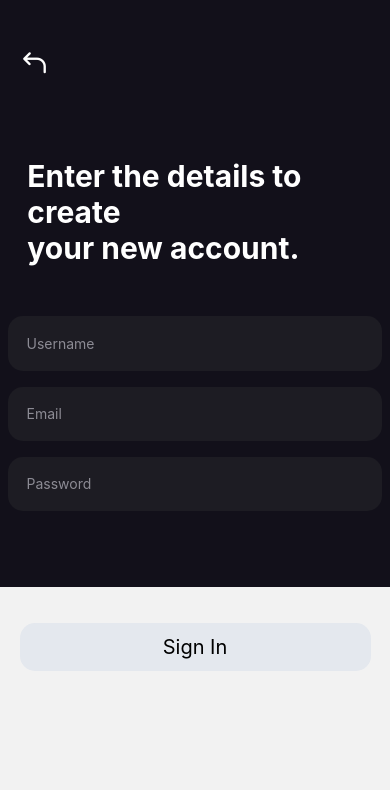
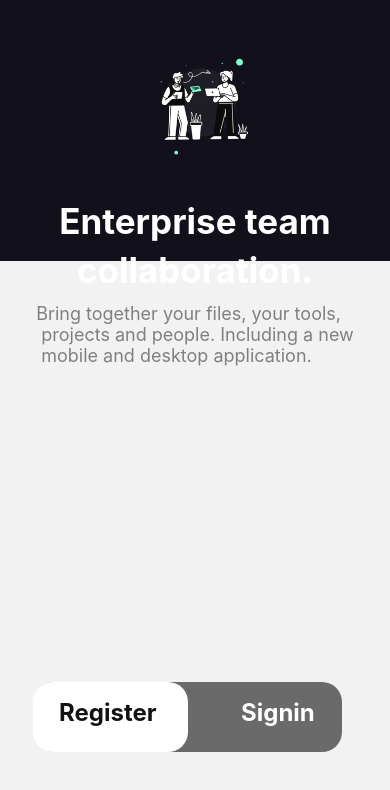
Before and after one commit to pilladipesh33/SneakerApp, a React Native app: screen /Dashboard in a window 390 px wide. Shown: the top 790 px of the page. Built offline with nearby package versions, Linux system fonts and the light colour scheme.

Commit message:
UI Improved

```diff
--- a/navigation/AuthNav.js
+++ b/navigation/AuthNav.js
@@ -14,7 +14,7 @@ export const AuthNav = () => {
         useNativeDriver: true,
         headerShown: false,
       }}
-      initialRouteName={'Signup'}
+      initialRouteName={'Welcome'}
       detachInactiveScreens={false}>
       <Stack.Screen name="Welcome" component={WelcomeScreen} />
       <Stack.Screen name="Login" component={Login} />
--- a/navigation/MainTab.js
+++ b/navigation/MainTab.js
@@ -1,12 +1,19 @@
-import React, {useState, useEffect} from 'react';
+import React, {useState, useEffect, useRef} from 'react';
 import {createMaterialBottomTabNavigator} from '@react-navigation/material-bottom-tabs';
-import MaterialCommunityIcons from 'react-native-vector-icons/MaterialCommunityIcons';
 import {useSelector} from 'react-redux';
-import {StyleSheet} from 'react-native'
+import {StyleSheet, View, Animated, Dimensions} from 'react-native';
 import Profile from '../screens/Profile';
 import Dashboard from '../screens/Dashboard';
+import AntDesign from 'react-native-vector-icons/AntDesign';
+
 
 const Tab = createMaterialBottomTabNavigator();
+
+function getWidth() {
+  let width = Dimensions.get('window').width;
+  width = width - 40;
+  return width / 4;
+}
 
 const MainTab = () => {
   const theme = useSelector(state => state.theme);
@@ -16,7 +23,12 @@ const MainTab = () => {
     setMode(theme.mode);
   }, [theme]);
 
+  //Animated Tab indicator
+  const tabOffsetValue = useRef(new Animated.Value(0)).current;
+
+
   return (
+    <View style={{flex: 1}}>
     <Tab.Navigator
       initialRouteName="Dashboard"
       activeColor={mode=='light' ? 'black' : 'white'}
@@ -28,7 +40,7 @@ const MainTab = () => {
         options={{
           tabBarLabel: 'Home',
           tabBarIcon: () => (
-            <MaterialCommunityIcons name="home" color={'#B9345A'} size={26} />
+            <AntDesign name="home" color={'#B9345A'} size={26} />
           ),
         }}
       />
@@ -38,8 +50,8 @@ const MainTab = () => {
         options={{
           tabBarLabel: 'Profile',
           tabBarIcon: () => (
-            <MaterialCommunityIcons
-              name="face-man-profile"
+            <AntDesign
+              name="user"
               color={'#B9345A'}
               size={26}
             />
@@ -47,9 +59,11 @@ const MainTab = () => {
         }}
       />
     </Tab.Navigator>
+    <View style={styles.indicator}>
+      </View>
+    </View>
   );
 };
-
 export default MainTab;
 
 const styles = StyleSheet.create({
@@ -58,5 +72,14 @@ const styles = StyleSheet.create({
   },
   bgColor_dark: {
     backgroundColor: '#121212',
+  },
+  indicator: {
+    height: 2,
+    width: getWidth() - 10,
+    backgroundColor: 'red',
+    position: 'absolute',
+    bottom: 54,
+    left: 70,
+    borderRadius: 10
   }
 })
--- a/screens/Dashboard.js
+++ b/screens/Dashboard.js
@@ -7,14 +7,19 @@ import {
   FlatList,
   TouchableOpacity,
   Dimensions,
+  Platform,
 } from 'react-native';
 import React, {useEffect, useState} from 'react';
 import {useSelector} from 'react-redux';
 import firestore from '@react-native-firebase/firestore';
+import Carousel from 'react-native-snap-carousel';
+import MaterialCommunityIcons from 'react-native-vector-icons/MaterialCommunityIcons';
+import AntDesign from 'react-native-vector-icons/AntDesign';
 
-const {width} = Dimensions.get('screen');
-const ITEM_WIDTH = width * 0.7;
-const ITEM_HEIGHT = ITEM_WIDTH * 1.54;
+const {width: screenWidth} = Dimensions.get('screen');
+// const ITEM_WIDTH = width * 0.7;
+// const ITEM_HEIGHT = ITEM_WIDTH * 1.54;
+// const SPACING = 10;
 
 const Dashboard = ({navigation}) => {
   const theme = useSelector(state => state.theme);
@@ -44,35 +49,48 @@ const Dashboard = ({navigation}) => {
 
   const renderItem = ({item, index}) => {
     return (
-      <View style={styles.imageCar}>
-        <TouchableOpacity onPress={() => navigation.navigate('Details', {key: item})}>
-          <Image source={{uri: item.image}} style={styles.photo} />
+      <View>
+        <View style={styles.item}>
+          <Image
+            source={{uri: item.image}}
+            containerStyle={styles.imageContainer}
+            style={styles.images}
+          />
+        </View>
+        <TouchableOpacity style={styles.container} onPress={() => navigation.navigate('Details', {key: item})}>
+          <View style={styles.rect}>
+            <Text style={styles.buttonText}>{item.Title}</Text>
+          </View>
         </TouchableOpacity>
-        <Text style={styles.heading}>{item.Title}</Text>
       </View>
     );
   };
 
   return (
-    <View style={mode == 'light' ? styles.screen_light : styles.screen_dark}>
-      <View style={[StyleSheet.absoluteFillObject]}>
-        {/* {Data.map((item, index) => {
-          return <Image key={`image${index}`} source={{uri: JSON.stringify(item.image)}} style={[StyleSheet.absoluteFillObject]}/>;
-        })} */}
-        <Image
-          source={require('../assets/image/bg.jpg')}
-          style={styles.bgImage}
-          blurRadius={30}
+    <View style={styles.screen}>
+      <View style={styles.heading}>
+        <View style={styles.icons_1}>
+          <MaterialCommunityIcons name="dots-grid" color={'black'} size={20} />
+          <View>
+            <AntDesign
+              name="search1"
+              color={'black'}
+              size={20}
+            />
+          </View>
+        </View>
+        <Text style={styles.headingText}>Sneaker Store</Text>
+      </View>
+      <View>
+        <Carousel
+          sliderWidth={screenWidth}
+          sliderHeight={screenWidth}
+          itemWidth={screenWidth - 100}
+          data={Data}
+          renderItem={renderItem}
+          hasParallaxImages={true}
         />
       </View>
-
-      <FlatList
-        data={Data}
-        keyExtractor={item => item.id.toString()}
-        horizontal
-        pagingEnabled
-        renderItem={renderItem}
-      />
     </View>
   );
 };
@@ -80,35 +98,57 @@ const Dashboard = ({navigation}) => {
 export default Dashboard;
 
 const styles = StyleSheet.create({
+  screen: {
+    ...StyleSheet.absoluteFill,
+    backgroundColor: 'white',
+  },
   image: {
     position: 'absolute',
   },
-  screen_light: {
+  item: {
+    width: screenWidth - 60,
+    height: screenWidth + 60,
+    marginTop: '15%',
+  },
+  imageContainer: {
+    flex: 1,
+    marginBottom: Platform.select({ios: 0, android: 1}), // Prevent a random Android rendering issue
     backgroundColor: 'white',
-    flex: 1,
+    borderRadius: 8,
   },
-  screen_dark: {
-    backgroundColor: '#121212',
-    flex: 1,
-  },
-  imageCar: {
-    width: width,
-    justifyContent: 'center',
-    alignItems: 'center',
-  },
-  photo: {
-    height: ITEM_HEIGHT,
-    width: ITEM_WIDTH,
+  images: {
+    ...StyleSheet.absoluteFillObject,
     resizeMode: 'cover',
-    borderRadius: 16,
-  },
-  bgImage: {
-    width: ITEM_WIDTH * 1.9,
+    borderRadius: 25,
+    width: '90%',
   },
   heading: {
-    fontSize: 30,
+    marginLeft: '5%',
+    marginTop: '10%',
+    marginRight: '5%',
+  },
+  headingText: {
+    fontSize: 40,
     fontWeight: '700',
-    marginTop: 25,
+    fontStyle: 'italic',
+    color: '#B9345A',
+    padding: '4%',
+  },
+  icons_1: {
+    flexDirection: 'row',
+    justifyContent: 'space-between',
+  },
+  rect: {
+    width: screenWidth - 276,
+    backgroundColor: '#292d3e',
+    borderBottomLeftRadius: 30,
+    borderTopRightRadius: 30,
+    borderBottomRightRadius: 30,
+    marginLeft: 50,
+    marginTop: -30,
+    padding: '5%'
+  },
+  buttonText: {
     color: 'white',
-  },
+  }
 });
--- a/screens/Details.js
+++ b/screens/Details.js
@@ -3,16 +3,17 @@ import {
   StyleSheet,
   View,
   Text,
-  Image,
+  ImageBackground,
   Dimensions,
   ScrollView,
 } from 'react-native';
 import MaterialCommunityIcons from 'react-native-vector-icons/MaterialCommunityIcons';
 import {useSelector} from 'react-redux';
+import AntDesign from 'react-native-vector-icons/AntDesign';
 
 const {width} = Dimensions.get('screen');
-const ITEM_WIDTH = width * 0.9;
-const ITEM_HEIGHT = ITEM_WIDTH * 1.24;
+const ITEM_WIDTH = width * 1;
+const ITEM_HEIGHT = ITEM_WIDTH * 1.2;
 
 const Details = ({navigation, route}) => {
   const theme = useSelector(state => state.theme);
@@ -24,31 +25,31 @@ const Details = ({navigation, route}) => {
   }, [theme]);
 
   return (
-    <View style={mode=='light' ? styles.screen_light : styles.screen_dark}>
-      <MaterialCommunityIcons
-        name="keyboard-backspace"
-        size={44}
-        style={mode == 'light' ? styles.arrow_light : styles.arrow_dark}
-        onPress={() => navigation.navigate('Dashboard')}
-      />
-      <ScrollView>
-        <View style={styles.container}>
-          <Image source={{uri: postData.image}} style={styles.image} />
+    <ScrollView>
+      <View >
+        <ImageBackground source={{uri: postData.image}} style={styles.image} />
+        <AntDesign
+          name="back"
+          color={'white'}
+          size={30}
+          style={styles.icon}
+          onPress={() => navigation.navigate('Dashboard')}
+        />
+      </View>
+      <View style={styles.bottom}>
+        <View style={styles.bottomHeading}>
+        <Text style={styles.headingText}>{postData.Title}</Text>
+        <Text style={styles.bodyText}>{postData.Description}</Text>
         </View>
-        <View>
-          <Text style={mode=='light' ? styles.headingText_light : styles.headingText_dark}>{postData.Title}</Text>
-          <Text style={mode=='light' ? styles.bodyText_light : styles.headingText_dark}>{postData.Description}</Text>
-        </View>
-      </ScrollView>
-    </View>
+      </View>
+    </ScrollView>
   );
 };
 
 const styles = StyleSheet.create({
   screen_light: {
-    flex: 1,
-    backgroundColor: 'white',
-    marginTop: 15,
+    flex: 2,
+    backgroundColor: 'black',
   },
   screen_dark: {
     flex: 1,
@@ -56,10 +57,10 @@ const styles = StyleSheet.create({
     marginTop: 15,
   },
   image: {
-    height: ITEM_HEIGHT,
+    height: ITEM_HEIGHT - 80,
     width: ITEM_WIDTH,
     resizeMode: 'cover',
-    borderRadius: 17,
+    borderBottomEndRadius: 17,
   },
   container: {
     width: width,
@@ -67,38 +68,30 @@ const styles = StyleSheet.create({
     alignItems: 'center',
     paddingTop: '4%',
   },
-  headingText_light: {
-    fontSize: 29,
-    fontWeight: '800',
-    color: '#757D75',
-    padding: '5%',
+  icon: {
+    flex: 1,
+    position: 'absolute',
+    marginTop: '10%',
+    paddingLeft: '15%',
   },
-  headingText_dark: {
-    fontSize: 29,
-    fontWeight: '800',
-    color: '#EEEEEE',
-    padding: '5%',
+  bottom: {
+    backgroundColor: 'white',
+    height: ITEM_HEIGHT,
+    marginTop: -30,
+    borderTopRightEndRadius: 30,
+    borderRadius: 30,
   },
-  bodyText_light: {
-    fontSize: 18,
-    color: '#D2D7D3',
-    marginLeft: 15,
-    marginRight: 15,
+  bottomHeading: {
+    marginTop: '10%',
+    marginLeft: '5%',
   },
-  bodyText_dark: {
-    fontSize: 18,
-    color: 'white',
-    marginLeft: 15,
-    marginRight: 15,
+  headingText: {
+    fontSize: 40,
+    fontWeight: '700',
   },
-  arrow_light: {
-    marginTop: 40,
-    color: '#121212',
-  },
-  arrow_dark: {
-      marginTop: 40,
-      color: 'white',
-  },
+  bodyText: {
+    paddingTop: '5%'
+  }
 });
 
 export default Details;
--- a/screens/Login.js
+++ b/screens/Login.js
@@ -9,7 +9,7 @@ import {
 } from 'react-native';
 import React, {useState, useEffect} from 'react';
 import {Input} from '../components/TextInput';
-import {Button, SpinButton} from '../components/Button';
+import {Button} from '../components/Button';
 import {useDispatch, useSelector} from 'react-redux';
 import {handleSignin} from '../redux/action/AuthAction';
 import AntDesign from 'react-native-vector-icons/AntDesign';
--- a/screens/WelcomeScreen.js
+++ b/screens/WelcomeScreen.js
@@ -1,15 +1,16 @@
 import {
-  SafeAreaView,
   Text,
   View,
   StyleSheet,
   Image,
-  Button,
   TouchableOpacity,
+  LogBox
 } from 'react-native';
 import React from 'react';
 
 const WelcomeScreen = ({navigation}) => {
+
+  //LogBox.ignoreLogs('Seems like youre using an old API with gesture components, check out new Gestures system!')
   return (
       <View style={styles.container}>
         <View style={styles.rectStack}>
```
Also changed, not shown: 3 other files (tests, documents, lock files or other folders).
